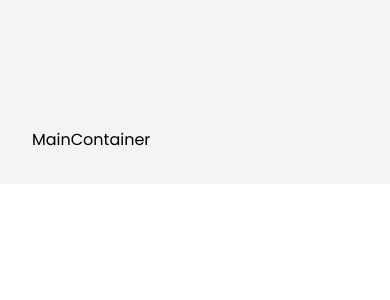
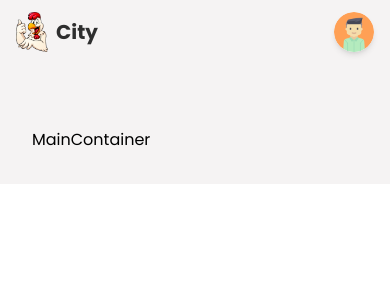
Before and after one commit to romantrynko/food-delivery-app, a React (Create React App) app: page / in a window 390 px wide. Shown: the top 300 px of the page. Built offline with nearby package versions, Linux system fonts and the light colour scheme.

Commit message:
added mobile header

```diff
--- a/src/App.jsx
+++ b/src/App.jsx
@@ -5,7 +5,7 @@ import { Route, Routes } from 'react-router-dom';
 
 const App = () => {
   return (
-    <AnimatePresence>
+    <AnimatePresence exitBeforeEnter>
       <div className="w-screen h-auto flex flex-col bg-primary">
         <Header />
 
--- a/src/components/Header.jsx
+++ /dev/null
@@ -1,105 +0,0 @@
-import Avatar from '../img/avatar.png';
-import Logo from '../img/logo.png';
-import React from 'react';
-import { Link } from 'react-router-dom';
-import { MdShoppingCart, MdAdd, MdLogout } from 'react-icons/md';
-import { actionType } from '../context/reducer';
-import { app } from '../firebase.config';
-import { getAuth, signInWithPopup, GoogleAuthProvider } from 'firebase/auth';
-import { motion } from 'framer-motion';
-import { useStateValue } from '../context/StateProvider';
-
-const links = [
-  { name: 'Home', href: '/' },
-  { name: 'Menu', href: '/' },
-  { name: 'About Us', href: '/' },
-  { name: 'Services', href: '/' }
-];
-
-const Header = () => {
-  const firebaseAuth = getAuth(app);
-  const provider = new GoogleAuthProvider();
-
-  const [{ user }, dispatch] = useStateValue();
-
-  const login = async () => {
-    if (!user) {
-      const {
-        user: { refreshToken, providerData }
-      } = await signInWithPopup(firebaseAuth, provider);
-
-      dispatch({
-        type: actionType.SET_USER,
-        user: providerData[0]
-      });
-
-      localStorage.setItem('user', JSON.stringify(providerData[0]));
-    } else {
-    }
-  };
-
-  return (
-    <header className="fixed z-50 w-screen py-6 px-16">
-      {/* desktop & tablet */}
-      <div className="hidden md:flex w-full h-full item-center justify-between">
-        <Link
-          to="/"
-          className="flex items-center gap-2">
-          <img
-            src={Logo}
-            alt="logo"
-            className="w-8 object-cover"
-          />
-          <p className="text-headingColor text-xl font-bold">City</p>
-        </Link>
-
-        <div className="flex items-center gap-8">
-          <ul className="flex items-center gap-8">
-            {links.map((link) => (
-              <li
-                key={link.name}
-                className="header-link">
-                {link.name}
-              </li>
-            ))}
-          </ul>
-
-          <div className="relative flex items-center justify-center">
-            <MdShoppingCart className="text-textColor text-2xl cursor-pointer" />
-            <div className="absolute bottom-3 left-3 opacity-80 flex items-center justify-center w-5 h-5 rounded-full bg-cartNumBg ">
-              <p className="text-xs text-white font-semibold">5</p>
-            </div>
-          </div>
-
-          <div className="relative">
-            <motion.img
-              whileTap={{ scale: 0.8 }}
-              className="w-10 shadow-md rounded-full cursor-pointer"
-              src={user ? user.photoURL : Avatar}
-              alt="user"
-              onClick={login}
-            />
-            <div className="flex flex-col w-40 bg-gray-50 shadow-xl rounded-lg absolute top-12 right-0">
-              {user && (
-                <Link to='/create-item'>
-                  <p className="user-menu hover:rounded-t-lg">
-                    New Item
-                    <MdAdd />
-                  </p>
-                </Link>
-              )}
-              <p className="user-menu hover:rounded-b-lg">
-                Logout <MdLogout />
-              </p>
-            </div>
-          </div>
-        </div>
-      </div>
-
-      {/* mobile */}
-      <div className="flex md:hidden w-full h-full "></div>
-    </header>
-  );
-};
-
-export default Header;
--- /dev/null
+++ b/src/components/Header/HeaderDesktop.jsx
@@ -0,0 +1,75 @@
+import React from 'react'
+import { motion } from 'framer-motion';
+import { Link } from 'react-router-dom';
+import { MdAdd, MdLogout, MdShoppingCart } from 'react-icons/md';
+
+const HeaderDesktop = ({ Logo, links, user, Avatar, login, menu }) => {
+  return (
+    <>
+      <Link
+        to="/"
+        className="flex items-center gap-2">
+        <img
+          src={Logo}
+          alt="logo"
+          className="w-8 object-cover"
+        />
+        <p className="text-headingColor text-xl font-bold">City</p>
+      </Link>
+
+      <div className="flex items-center gap-8">
+        <motion.ul
+          initial={{ opacity: 0, x: 200 }}
+          animate={{ opacity: 1, x: 0 }}
+          exit={{ opacity: 0, x: 200 }}
+          className="flex items-center gap-8">
+          {links.map((link) => (
+            <li
+              key={link.name}
+              className="header-link">
+              {link.name}
+            </li>
+          ))}
+        </motion.ul>
+
+        <div className="relative flex items-center justify-center">
+          <MdShoppingCart className="text-textColor text-2xl cursor-pointer" />
+          <div className="absolute bottom-3 left-3 opacity-80 flex items-center justify-center w-5 h-5 rounded-full bg-cartNumBg ">
+            <p className="text-xs text-white font-semibold">5</p>
+          </div>
+        </div>
+
+        <div className="relative">
+          <motion.img
+            whileTap={{ scale: 0.9 }}
+            className="w-10 shadow-md rounded-full cursor-pointer"
+            src={user ? user.photoURL : Avatar}
+            alt="user"
+            onClick={login}
+          />
+          {menu && (
+            <motion.div
+              initial={{ opacity: 0, scale: 0.6 }}
+              animate={{ opacity: 1, scale: 1 }}
+              exit={{ opacity: 0, scale: 0.6 }}
+              className="flex flex-col w-40 bg-gray-50 shadow-xl rounded-lg absolute top-12 right-0">
+              {user && (
+                    <Link to="/create-item">
+                      <p className="user-menu hover:rounded-t-lg">
+                        New Item
+                        <MdAdd />
+                      </p>
+                    </Link>
+                  )}
+              <p className="user-menu hover:rounded-b-lg">
+                Logout <MdLogout />
+              </p>
+            </motion.div>
+          )}
+        </div>
+      </div>
+    </>
+  );
+};
+
+export default HeaderDesktop
--- /dev/null
+++ b/src/components/Header/HeaderMobile.jsx
@@ -0,0 +1,63 @@
+import React from 'react';
+import { motion } from 'framer-motion';
+import { Link } from 'react-router-dom';
+import { MdAdd, MdLogout } from 'react-icons/md';
+
+const HeaderMobile = ({ Logo, user, Avatar, login, menu, links }) => {
+  return (
+    <>
+      <Link
+        to="/"
+        className="flex items-center gap-2">
+        <img
+          src={Logo}
+          alt="logo"
+          className="w-8 object-cover"
+        />
+        <p className="text-headingColor text-xl font-bold">City</p>
+      </Link>
+
+      <div className="relative">
+        <motion.img
+          whileTap={{ scale: 0.9 }}
+          className="w-10 shadow-md rounded-full cursor-pointer"
+          src={user ? user.photoURL : Avatar}
+          alt="user"
+          onClick={login}
+        />
+        {menu && (
+          <motion.div
+            initial={{ opacity: 0, scale: 0.6 }}
+            animate={{ opacity: 1, scale: 1 }}
+            exit={{ opacity: 0, scale: 0.6 }}
+            className="flex flex-col w-40 bg-gray-50 shadow-xl rounded-lg absolute top-12 right-0">
+            {user && (
+              <Link to="/create-item">
+                <p className="user-menu hover:rounded-t-lg">
+                  New Item
+                  <MdAdd />
+                </p>
+              </Link>
+            )}
+
+            <ul className="flex flex-col px-4 gap-2">
+              {links.map((link) => (
+                <li
+                  key={link.name}
+                  className="header-link">
+                  {link.name}
+                </li>
+              ))}
+            </ul>
+
+            <p className="user-menu hover:rounded-b-lg">
+              Logout <MdLogout />
+            </p>
+          </motion.div>
+        )}
+      </div>
+    </>
+  );
+};
+
+export default HeaderMobile;
--- /dev/null
+++ b/src/components/Header/index.jsx
@@ -0,0 +1,60 @@
+import Avatar from '../../img/avatar.png';
+import Logo from '../../img/logo.png';
+import React, { useCallback, useState } from 'react';
+import { Link } from 'react-router-dom';
+import { MdShoppingCart, MdAdd, MdLogout } from 'react-icons/md';
+import { actionType } from '../../context/reducer';
+import { app } from '../../firebase.config';
+import { getAuth, signInWithPopup, GoogleAuthProvider } from 'firebase/auth';
+import { motion } from 'framer-motion';
+import { useStateValue } from '../../context/StateProvider';
+import HeaderDesktop from './HeaderDesktop';
+import HeaderMobile from './HeaderMobile';
+
+const links = [
+  { name: 'Home', href: '/' },
+  { name: 'Menu', href: '/' },
+  { name: 'About Us', href: '/' },
+  { name: 'Services', href: '/' }
+];
+
+const Header = () => {
+  const firebaseAuth = getAuth(app);
+  const provider = new GoogleAuthProvider();
+
+  const [{ user }, dispatch] = useStateValue();
+
+  const [menu, setMenu] = useState(false);
+
+  const login = useCallback(async () => {
+    console.log('login');
+    if (!user) {
+      const {
+        user: { refreshToken, providerData }
+      } = await signInWithPopup(firebaseAuth, provider);
+
+      dispatch({
+        type: actionType.SET_USER,
+        user: providerData[0]
+      });
+
+      localStorage.setItem('user', JSON.stringify(providerData[0]));
+    } else {
+      setMenu(!menu);
+    }
+  },[dispatch, firebaseAuth, menu, provider, user]);
+
+  return (
+    <header className="fixed z-50 w-screen py-3 px-4 md:py-6 md:px-16">
+      <div className="hidden md:flex w-full h-full item-center justify-between">
+        <HeaderDesktop {...{ Logo, links, user, Avatar, login, menu }} />
+      </div>
+
+      <div className="flex items-center justify-between md:hidden w-full h-full ">
+        <HeaderMobile {...{ Logo, user, Avatar, login, menu, links }} />
+      </div>
+    </header>
+  );
+};
+
+export default Header;
```
